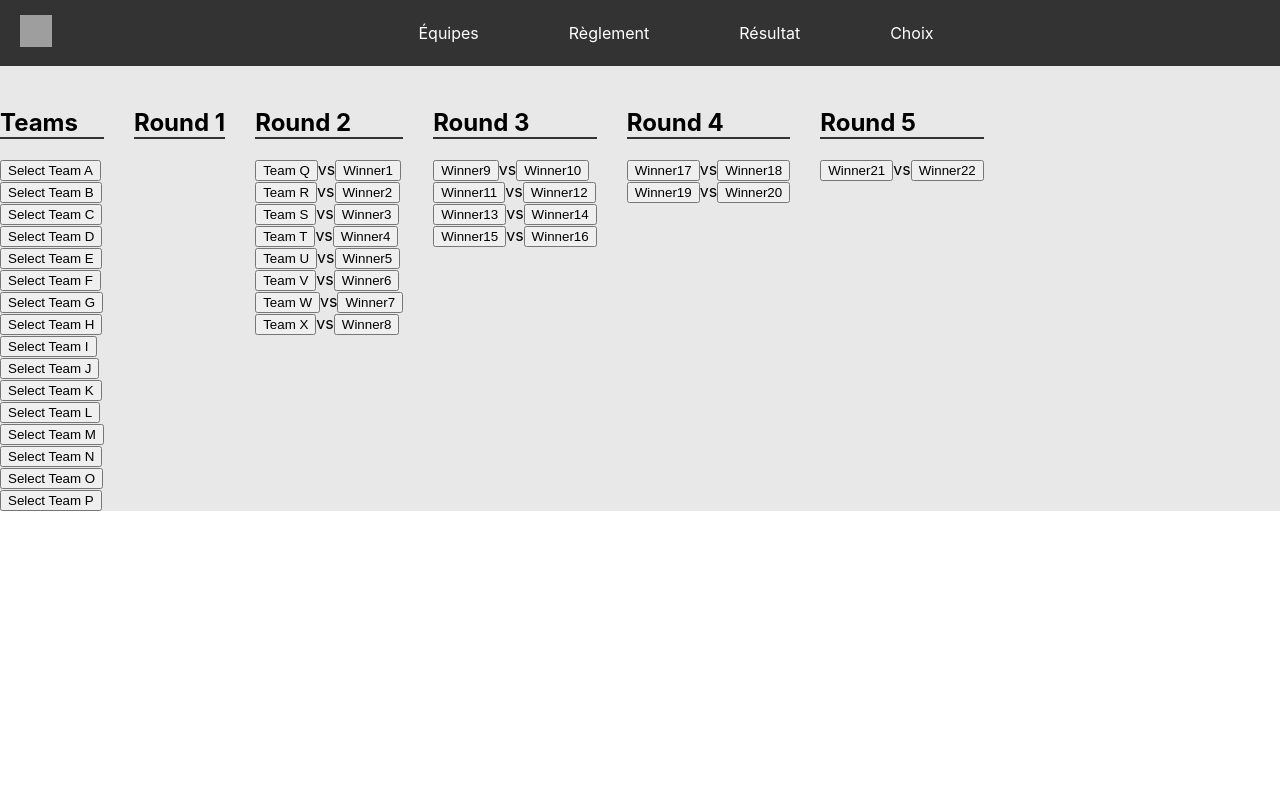
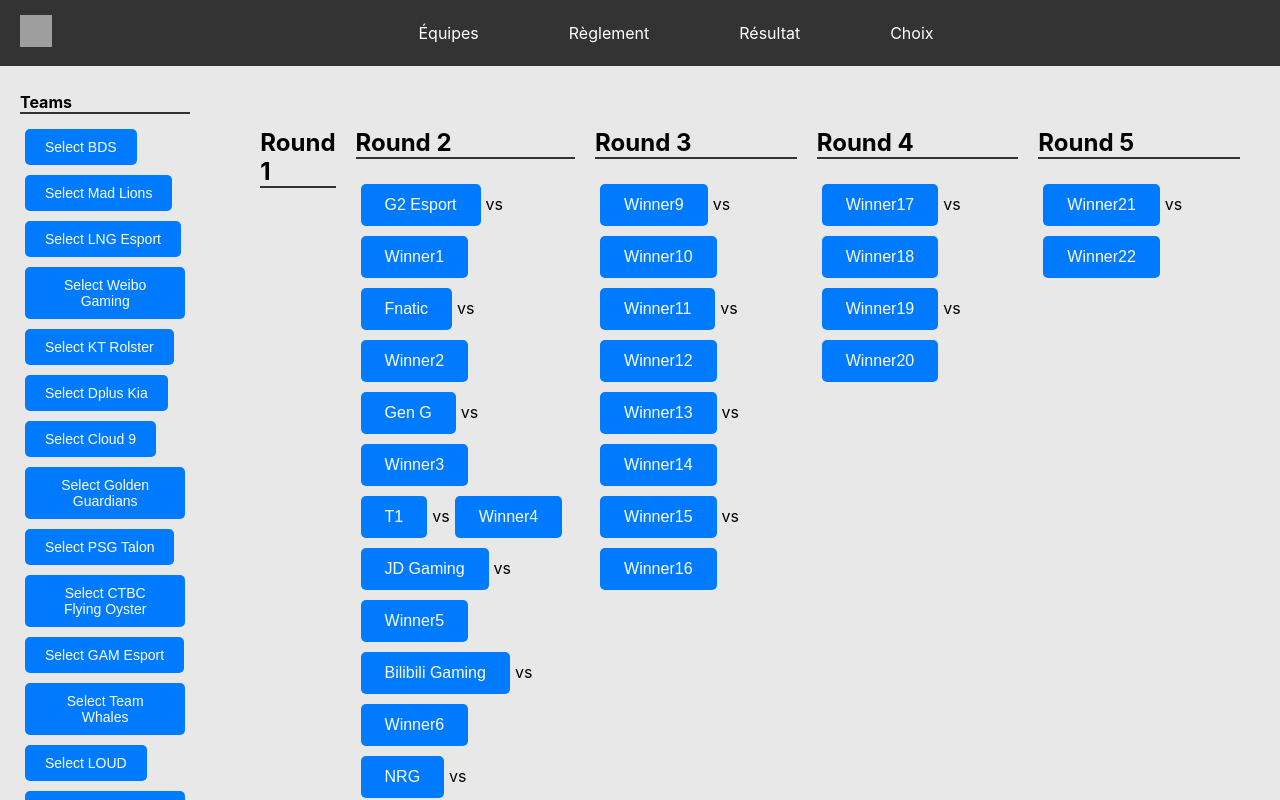
Before and after one commit to llanelli13/Web_M1, a React (Create React App) app in the folder web_m1/: page /Choice in a window 1280 px wide. Shown: the top 800 px of the page. Built offline with nearby package versions, Linux system fonts and the light colour scheme; grey boxes are pictures that could not be loaded.

Commit message:
Manque la page résultats

```diff
--- a/web_m1/src/components/Style/tree.css
+++ b/web_m1/src/components/Style/tree.css
@@ -1,12 +1,90 @@
+/* tree.css */
 .rounds-container {
   display: flex;
-    flex-direction: right;
+  justify-content: space-around;
+  align-items: flex-start;
+  gap: 20px;
+  margin: 20px;
 }
-  .rounds-container > * {
-    margin-right: 30px; /* Ajoute une marge de 10 pixels à droite de chaque élément enfant */
+
+.team-list {
+  margin-right: 30px;
+}
+
+.team-list h2 {
+  font-size: 16px;
+  margin-bottom: 10px;
+}
+
+.team-button {
+  background-color: #007BFF;
+  color: #fff;
+  border: none;
+  padding: 10px 20px;
+  margin: 5px;
+  cursor: pointer;
+  font-size: 14px;
+  border-radius: 5px;
+  outline: none;
+}
+
+.team-button:hover {
+  background-color: #0056b3;
 }
 
 .round {
-    margin: 10px;
+  background-color: #f5f5f5;
   padding: 10px;
+  border: 1px solid #ccc;
+  border-radius: 5px;
+  box-shadow: 0 2px 4px rgba(0, 0, 0, 0.1);
 }
+
+.round h2 {
+  font-size: 18px;
+  margin-bottom: 10px;
+}
+
+.match {
+  display: flex;
+  align-items: center;
+  justify-content: space-between;
+  margin: 10px 0;
+}
+
+.match button {
+  background-color: #ff6600; /* Couleur orange (modifiable selon votre préférence) */
+  color: #fff;
+  border: none;
+  padding: 12px 24px; /* Augmentation de la taille des boutons */
+  cursor: pointer;
+  font-size: 16px; /* Augmentation de la taille de la police */
+  border-radius: 5px;
+  outline: none;
+}
+
+.match button:hover {
+  background-color: #ff4500; /* Couleur d'accentuation au survol */
+}
+
+.match p {
+  font-size: 16px;
+  font-weight: bold;
+}
+
+.button-bet {
+  background-color: #007BFF;
+  color: #fff;
+  border: none;
+  padding: 12px 24px;
+  margin: 5px;
+  cursor: pointer;
+  font-size: 16px;
+  border-radius: 5px;
+  outline: none;
+  transition: background-color 0.3s;
+}
+
+.button-bet:hover {
+  background-color: #0056b3;
+}
--- a/web_m1/src/views/ChoicePage.js
+++ b/web_m1/src/views/ChoicePage.js
@@ -3,33 +3,33 @@
 
 const ChoicePage = () => {
     const teamNames = [
-        'Team A',
-        'Team B',
-        'Team C',
-        'Team D',
-        'Team E',
-        'Team F',
-        'Team G',
-        'Team H',
-        'Team I',
-        'Team J',
-        'Team K',
-        'Team L',
-        'Team M',
-        'Team N',
-        'Team O',
-        'Team P',
+        'BDS',
+        'Mad Lions',
+        'LNG Esport',
+        'Weibo Gaming',
+        'KT Rolster',
+        'Dplus Kia',
+        'Cloud 9',
+        'Golden Guardians',
+        'PSG Talon',
+        'CTBC Flying Oyster',
+        'GAM Esport',
+        'Team Whales',
+        'LOUD',
+        'Detonation FocusMe',
+        'Movistar R7',
+        'Karmine Corp',
     ];
 
     const teamNamesR2 = [
-        'Team Q',
-        'Team R',
-        'Team S',
-        'Team T',
-        'Team U',
-        'Team V',
-        'Team W',
-        'Team X',
+        'G2 Esport',
+        'Fnatic',
+        'Gen G',
+        'T1',
+        'JD Gaming',
+        'Bilibili Gaming',
+        'NRG',
+        'Team Liquid',
     ];
 
     const round1Matches = Array.from({ length: 8 }, (_, i) => ({
@@ -114,10 +114,18 @@
     };
 
 
+    const [roundsCompleted, setRoundsCompleted] = useState(
+        tournament.rounds.map(() => false)
+    );
+
     const handleWinnerSelection = (roundIndex, matchIndex, winner) => {
         const updatedTournament = { ...tournament };
         updatedTournament.rounds[roundIndex].matches[matchIndex].winner = winner;
 
+        // Mettez à jour le round actuel comme terminé
+        const updatedRoundsCompleted = [...roundsCompleted];
+        updatedRoundsCompleted[roundIndex] = true;
+        setRoundsCompleted(updatedRoundsCompleted);
         if (roundIndex === 0) {
             // Transition du round 1 au round 2 : met à jour la team B du round 2
             const nextRound = updatedTournament.rounds[1];
@@ -158,12 +166,14 @@
                                     <div>
                                         <button
                                             onClick={() => handleWinnerSelection(roundIndex, matchIndex, match.teamA)}
+                                            className="button-bet"
                                         >
                                             {match.teamA}
                                         </button>
                                         vs
                                         <button
                                             onClick={() => handleWinnerSelection(roundIndex, matchIndex, match.teamB)}
+                                            className="button-bet"
                                         >
                                             {match.teamB}
                                         </button>
@@ -184,7 +194,7 @@
                 <h2>Teams</h2>
                 {availableTeams.map((team) => (
                     <div key={team}>
-                        <button onClick={() => handleTeamSelection(team)}>Select {team}</button>
+                        <button onClick={() => handleTeamSelection(team)} className="team-button">Select {team}</button>
                     </div>
                 ))}
             </div>
```
Lines whose indentation alone changed are shown as unchanged.
